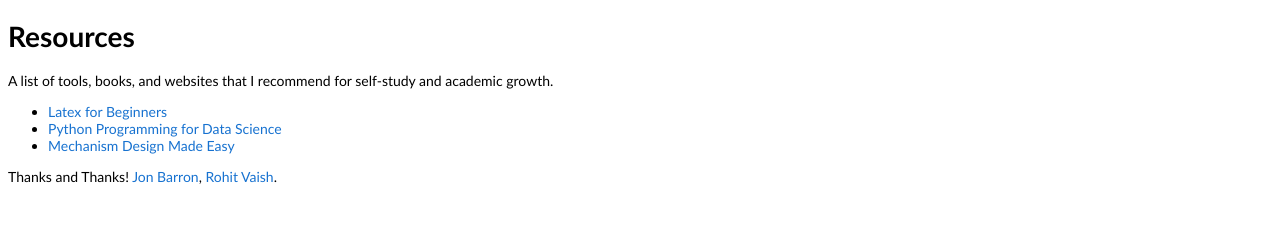
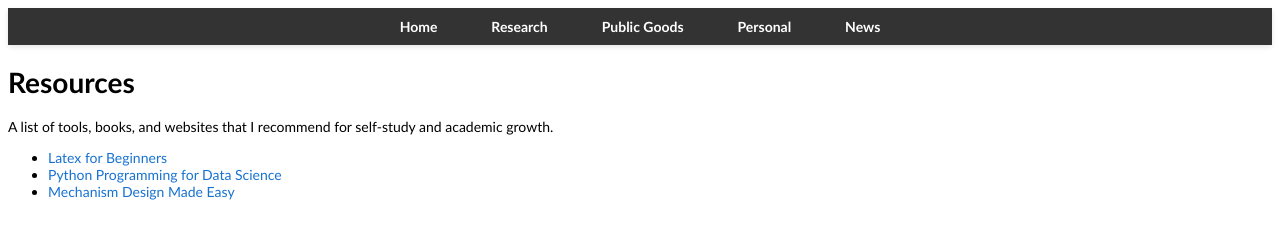
Before and after one commit to om-pathak/om-pathak.github.io, a plain HTML site: page resources.html in a window 1280 px wide. Drawn offline with Linux system fonts and the light colour scheme.

Commit message:
js added

```diff
--- a/resources.html
+++ b/resources.html
@@ -18,9 +18,25 @@
       <li><a href="https://example-resource3.com" target="_blank">Mechanism Design Made Easy</a></li>
     </ul>
   </div>
+<!-- Add JavaScript to dynamically load the navbar -->
+<script>
+  // Fetch the navbar HTML and insert it into the page
+  fetch('navbar.html')
+    .then(response => response.text())
+    .then(data => document.getElementById('navbar').innerHTML = data);
 
-  <footer>
-    <p>Thanks and Thanks! <a href="https://jonbarron.info/">Jon Barron</a>, <a href="https://rohitvaish.in/">Rohit Vaish</a>.</p>
-  </footer>
+  // Highlight the active link based on the current page
+  window.addEventListener('load', function () {
+    const currentPage = window.location.pathname.split("/").pop();
+    const links = document.querySelectorAll("a");
+
+    links.forEach(link => {
+      if (link.href.includes(currentPage)) {
+        link.classList.add("active");
+      }
+    });
+  });
+</script>
+
 </body>
 </html>
```
Also changed, not shown: courses.html (+19 -1 lines), index.html (+21 -0 lines), news.html (+18 -0 lines), notes.html (+18 -0 lines), personal.html (+18 -0 lines), public-good.html (+18 -0 lines), research.html (+18 -0 lines).
